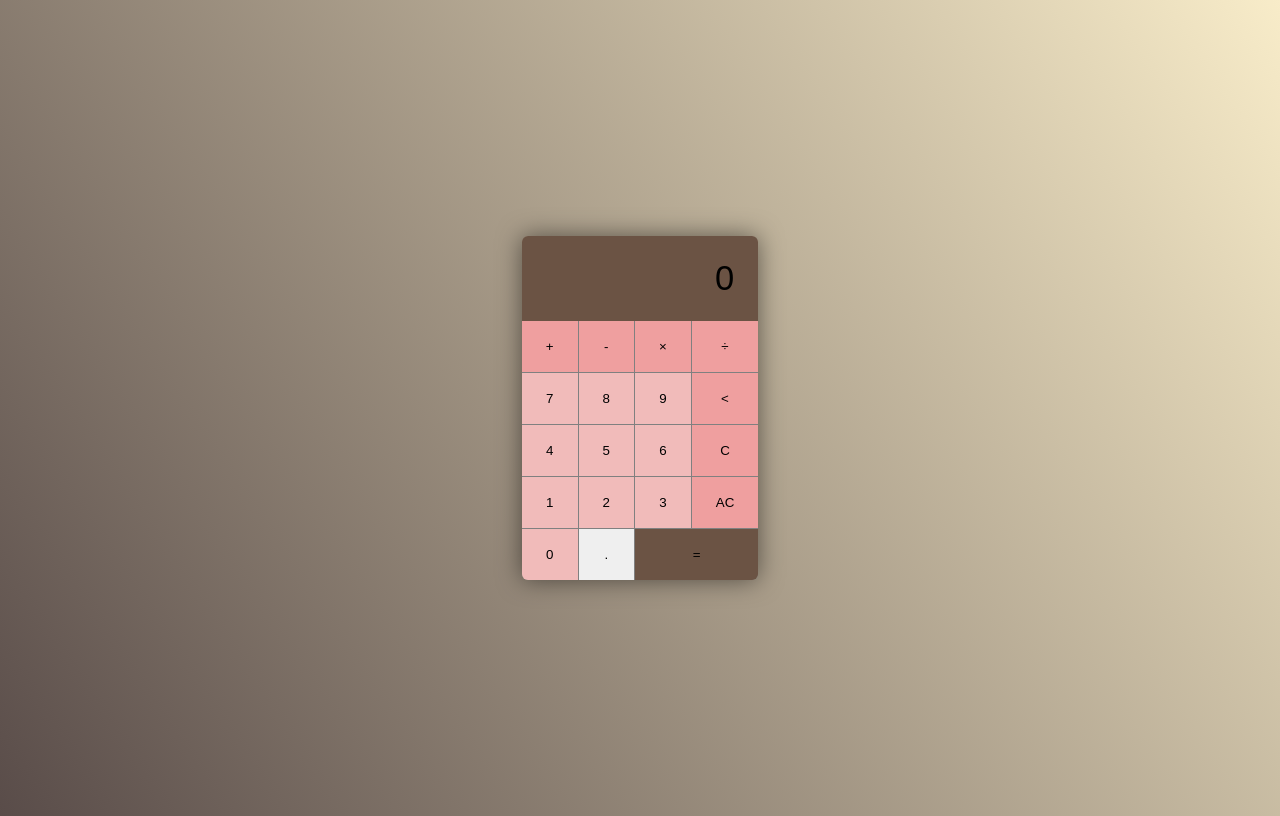
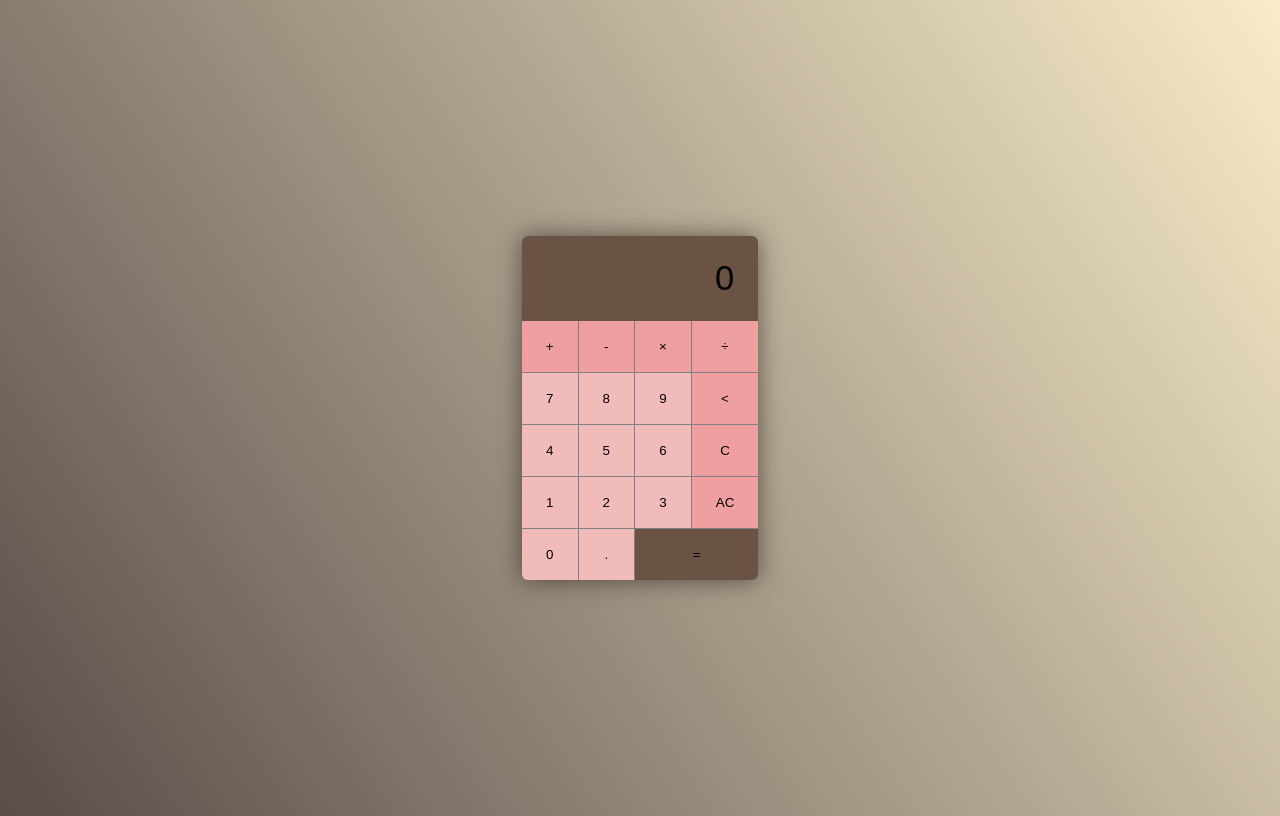
Before and after one commit to benibry/Calculator-Brainnest-Week-4, a plain HTML site: page index.html in a window 1280 px wide. Drawn offline with Linux system fonts and the light colour scheme.

Commit message:
fixed decimal styling

```diff
--- a/index.html
+++ b/index.html
@@ -13,9 +13,9 @@
 </head>
 
 <body>
-    <div class="calculator">
-        <div class="calculator__display">0</div>
-        <div class="calculator__keys">
+    <main class="calculator">
+        <section class="calculator__display">0</section>
+        <section class="calculator__keys">
             <button class="add operator">+</button>
             <button class="subtract operator">-</button>
             <button class="multiply operator">&times;</button>
@@ -35,8 +35,8 @@
             <button class="all_clear operator">AC</button>
             <button class="clear operator">C</button>
             <button class="equals">=</button>
-        </div>
-    </div>
+        </section>
+    </main>
 </body>
 
 </html>
--- a/styles.css
+++ b/styles.css
@@ -110,13 +110,23 @@ body {
     background-color: rgb(58, 45, 37);
 }
 
+.decimal {
+    background-color: rgb(241, 187, 186);
+}
+
+.decimal:hover,
+.decimal:focus {
+    background-color: rgb(239, 159, 159);
+}
+
+
 .operator {
     background-color: rgb(239, 159, 159);
 }
 
 .operator:hover,
 .operator:focus {
-    background-color: rgb(241, 187, 186);
+    background-color: rgb(239, 194, 194);
 
 }
 
```
